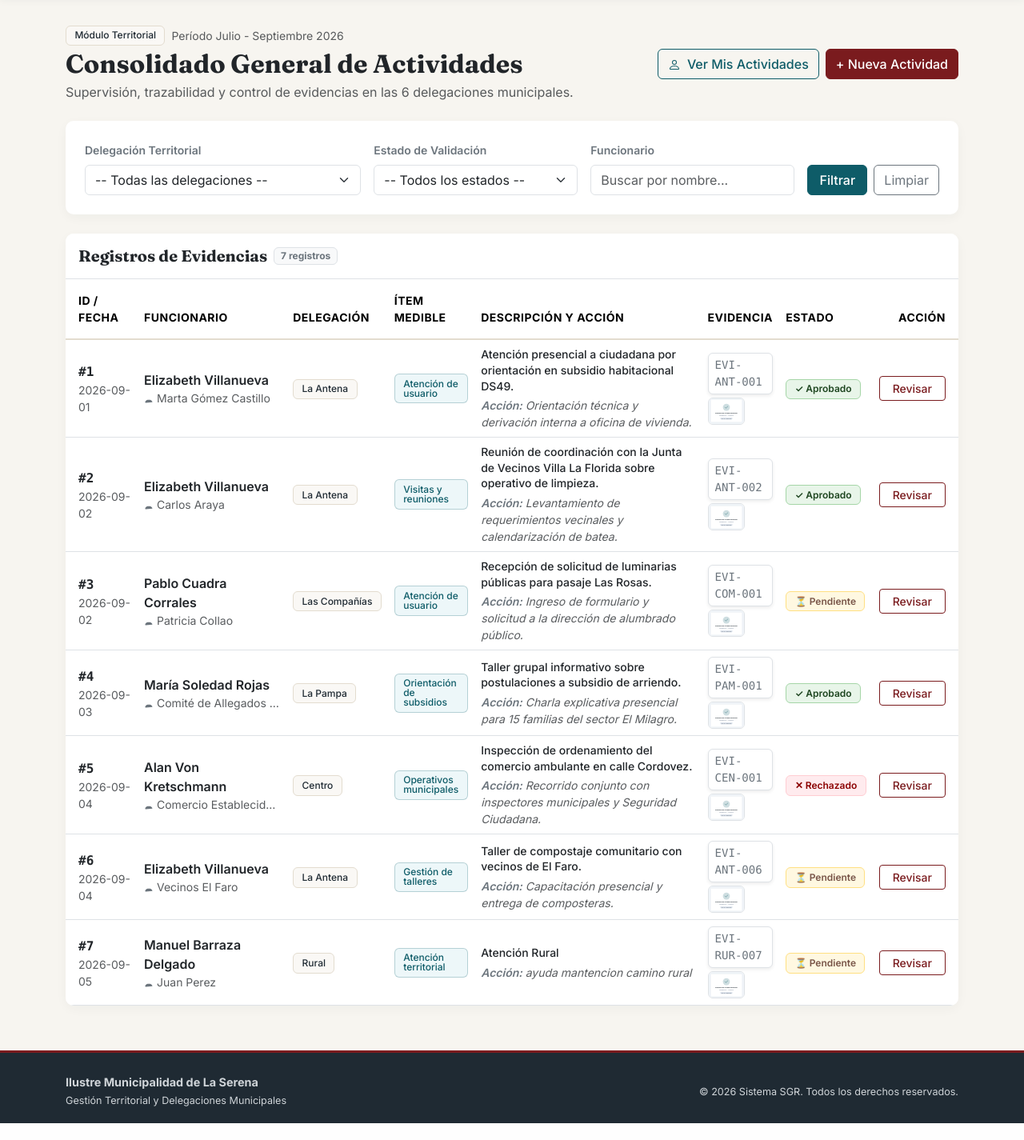
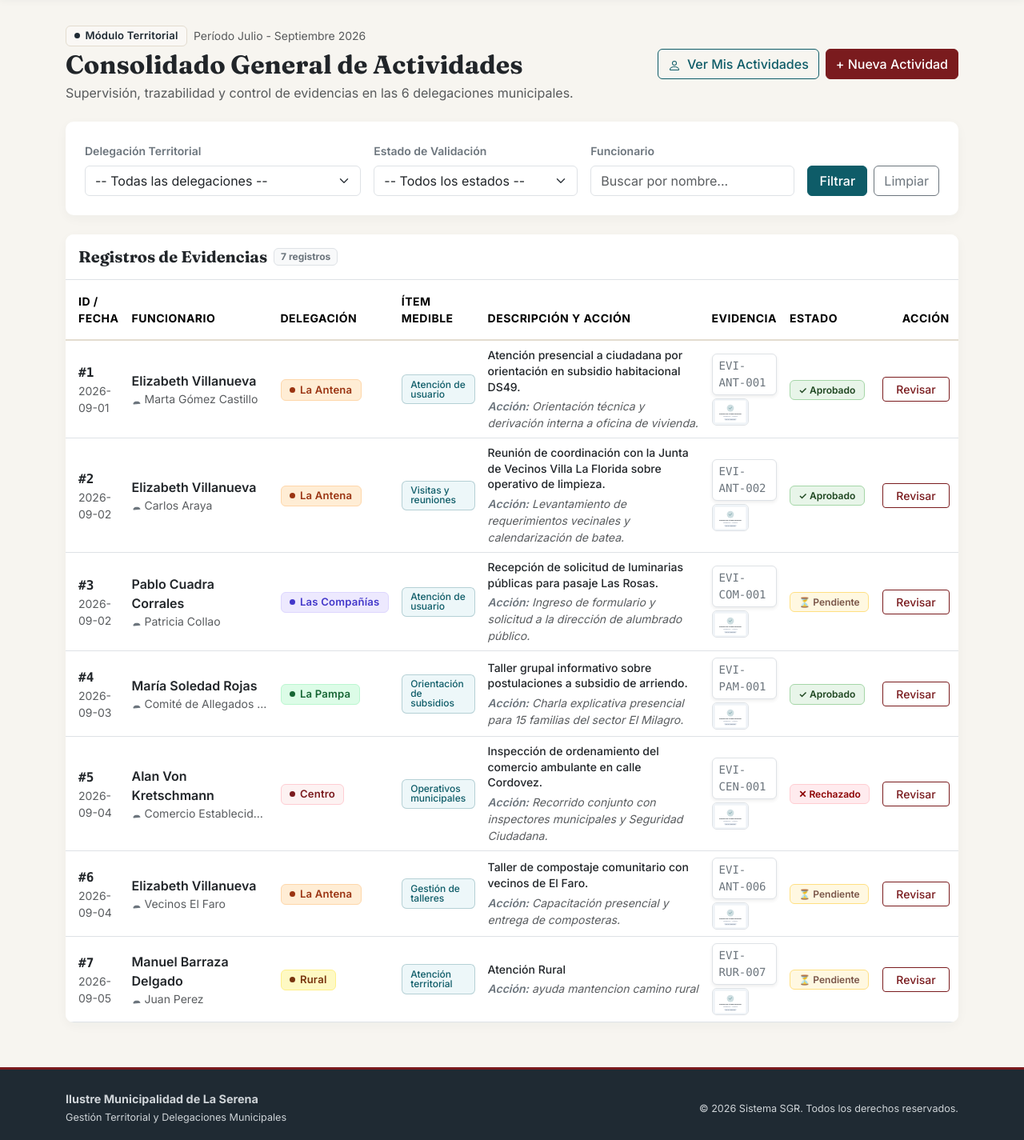
Before and after one commit to Jano03op/proyecto_django, a Django app: page /organizacion/panel/ in a window 1280 px wide. Shown: the part 94-1519 px from the top of the page at 80% size. Before the commit the page ends 1498 px from the top, so only its background shows below. Run offline with Django 5.2, Linux system fonts and the light colour scheme; some libraries are stand-ins or nearby versions.

Commit message:
docs: actualizar readme y personalizar colores de delegaciones

```diff
--- a/templates/base.html
+++ b/templates/base.html
@@ -161,14 +161,71 @@
             border-radius: 6px;
         }
 
-        /* Badges de delegación e ítems */
+        /* Badges de delegación característicos */
         .badge-delegacion {
             background-color: #FAF8F5;
             color: var(--sgr-tinta);
             border: 1px solid var(--sgr-borde);
-            font-weight: 500;
+            font-weight: 600;
             padding: 0.35rem 0.65rem;
             border-radius: 6px;
+            font-size: 0.82rem;
+            display: inline-flex;
+            align-items: center;
+            gap: 6px;
+            letter-spacing: 0.2px;
+        }
+
+        .badge-delegacion::before {
+            content: '';
+            display: inline-block;
+            width: 7px;
+            height: 7px;
+            border-radius: 50%;
+            background-color: currentColor;
+            flex-shrink: 0;
+        }
+
+        /* 1. Avenida del Mar (Azul Océano / Costero) */
+        .badge-delegacion-avenida-del-mar {
+            background-color: #E0F2FE;
+            color: #0369A1;
+            border-color: #BAE6FD;
+        }
+
+        /* 2. Centro (Granate Serenense / Histórico) */
+        .badge-delegacion-centro {
+            background-color: #FDF2F2;
+            color: #7A1B1E;
+            border-color: #FECDD3;
+        }
+
+        /* 3. La Antena (Terracota / Ámbar Cálido) */
+        .badge-delegacion-la-antena {
+            background-color: #FFEDD5;
+            color: #9A3412;
+            border-color: #FED7AA;
+        }
+
+        /* 4. Las Compañías (Índigo Profundo / Comunitario) */
+        .badge-delegacion-las-companias {
+            background-color: #EDE9FE;
+            color: #4338CA;
+            border-color: #DDD6FE;
+        }
+
+        /* 5. La Pampa (Verde Valle / Social) */
+        .badge-delegacion-la-pampa {
+            background-color: #DCFCE7;
+            color: #166534;
+            border-color: #BBF7D0;
+        }
+
+        /* 6. Rural (Dorado Tierra / Conectividad) */
+        .badge-delegacion-rural {
+            background-color: #FEF9C3;
+            color: #78350F;
+            border-color: #FEF08A;
         }
 
         .badge-item {
--- a/templates/organizacion/panel_admin.html
+++ b/templates/organizacion/panel_admin.html
@@ -78,7 +78,7 @@
         {% if filtro_delegacion or filtro_estado or filtro_funcionario %}
         <div class="d-flex align-items-center gap-1 small text-muted">
             <span>Filtro activo:</span>
-            {% if filtro_delegacion %}<span class="badge badge-delegacion">{{ filtro_delegacion }}</span>{% endif %}
+            {% if filtro_delegacion %}<span class="badge badge-delegacion badge-delegacion-{{ filtro_delegacion|slugify }}">{{ filtro_delegacion }}</span>{% endif %}
             {% if filtro_estado %}<span class="badge bg-secondary">{{ filtro_estado }}</span>{% endif %}
             {% if filtro_funcionario %}<span class="badge bg-light text-dark border">"{{ filtro_funcionario }}"</span>{% endif %}
         </div>
@@ -117,7 +117,7 @@
                         {% endif %}
                     </td>
                     <td>
-                        <span class="badge badge-delegacion">{{ act.delegacion }}</span>
+                        <span class="badge badge-delegacion badge-delegacion-{{ act.delegacion|slugify }}">{{ act.delegacion }}</span>
                     </td>
                     <td>
                         <span class="badge badge-item text-wrap text-start" style="max-width: 180px;">
--- a/templates/organizacion/panel_funcionario.html
+++ b/templates/organizacion/panel_funcionario.html
@@ -43,7 +43,7 @@
                     <div>
                         <h4 class="mb-1 fw-bold text-dark font-serif">{{ funcionario_actual }}</h4>
                         <div class="d-flex align-items-center gap-2 flex-wrap">
-                            <span class="badge badge-delegacion">
+                            <span class="badge badge-delegacion {% if persona_info %}badge-delegacion-{{ persona_info.delegacion|slugify }}{% endif %}">
                                 {% if persona_info %}{{ persona_info.cargo }} — {{ persona_info.delegacion }}{% else %}Delegación Municipal{% endif %}
                             </span>
                             <span class="text-muted small">Período Julio - Septiembre 2026</span>
--- a/templates/organizacion/validar_evidencia.html
+++ b/templates/organizacion/validar_evidencia.html
@@ -42,7 +42,7 @@
                                 </tr>
                                 <tr>
                                     <th class="text-secondary small fw-semibold text-uppercase">Delegación:</th>
-                                    <td><span class="badge badge-delegacion">{{ actividad.delegacion }}</span></td>
+                                    <td><span class="badge badge-delegacion badge-delegacion-{{ actividad.delegacion|slugify }}">{{ actividad.delegacion }}</span></td>
                                 </tr>
                                 <tr>
                                     <th class="text-secondary small fw-semibold text-uppercase">Ítem Medible:</th>
```
Also changed, not shown: README.md.
